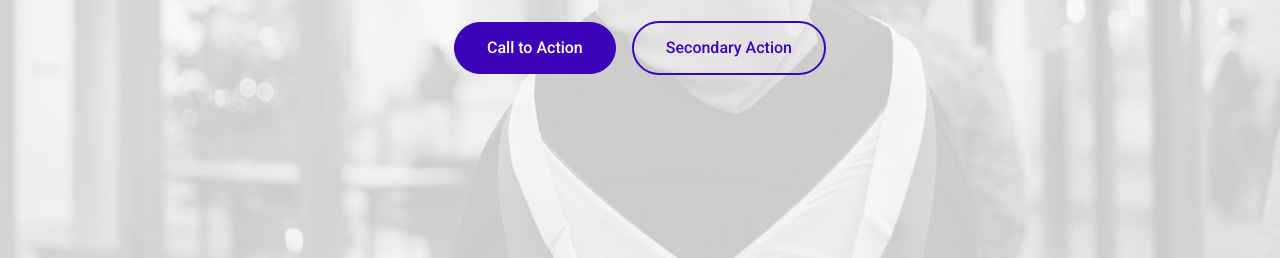
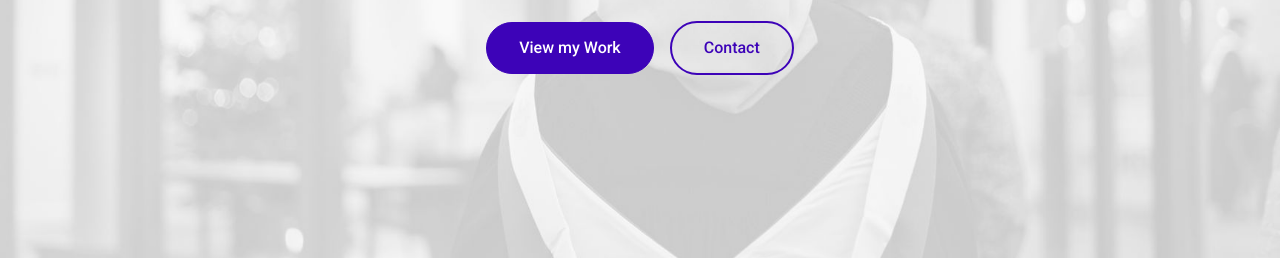
Before and after one commit to nabilaavcn/web_porto_cena, a plain HTML site: page index.html in a window 1280 px wide. Shown: the part 533-791 px from the top of the page. Drawn offline with Linux system fonts and the light colour scheme.

Commit message:
Update index.html

```diff
--- a/index.html
+++ b/index.html
@@ -81,8 +81,8 @@
         <h2>Nabila Avicenna Azzahra</h2>
         <p class="lead">HR Data Analyst</p>
         <div class="cta-buttons">
-          <a href="#" class="btn btn-primary">Call to Action</a>
-          <a href="#" class="btn btn-outline">Secondary Action</a>
+          <a href="#portfolio" class="btn btn-primary">View my Work</a>
+          <a href="#contact" class="btn btn-outline">Contact</a>
         </div>
       </div>
     </section><!-- /Hero Section -->
```
